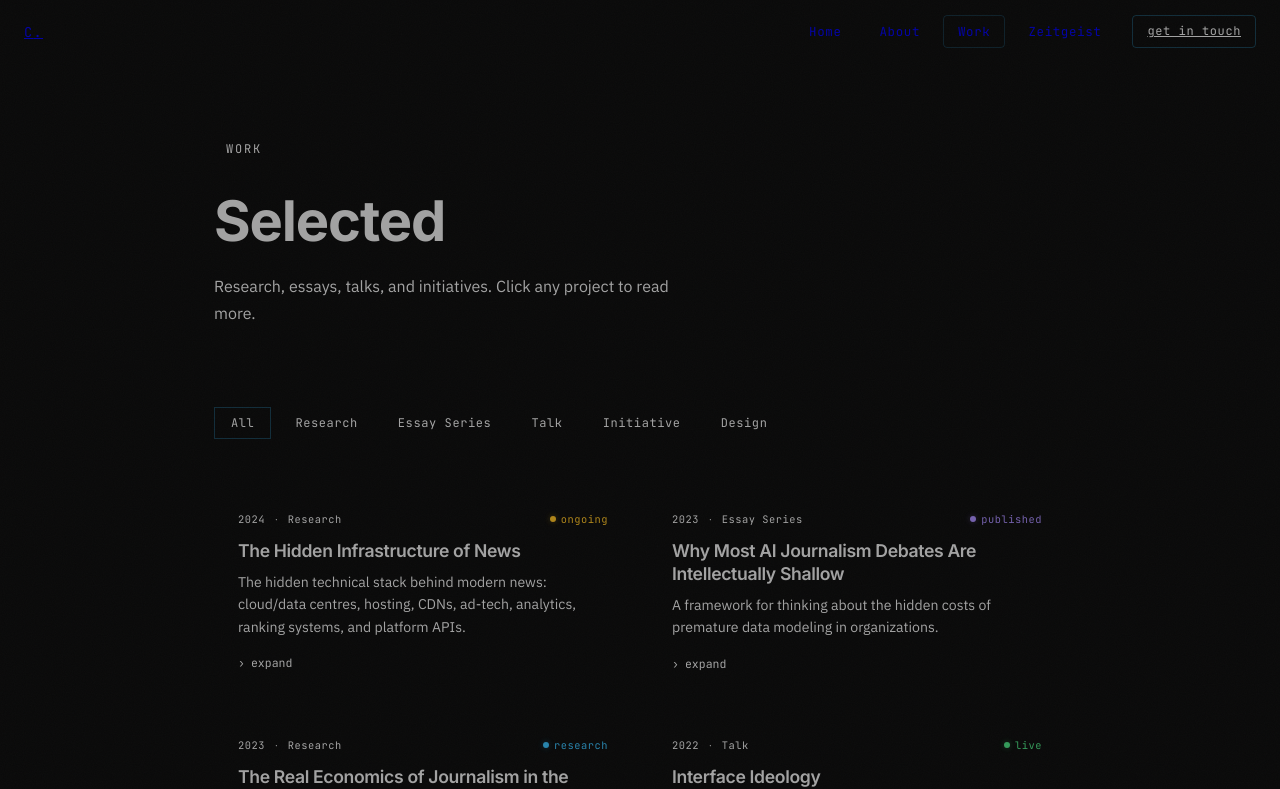
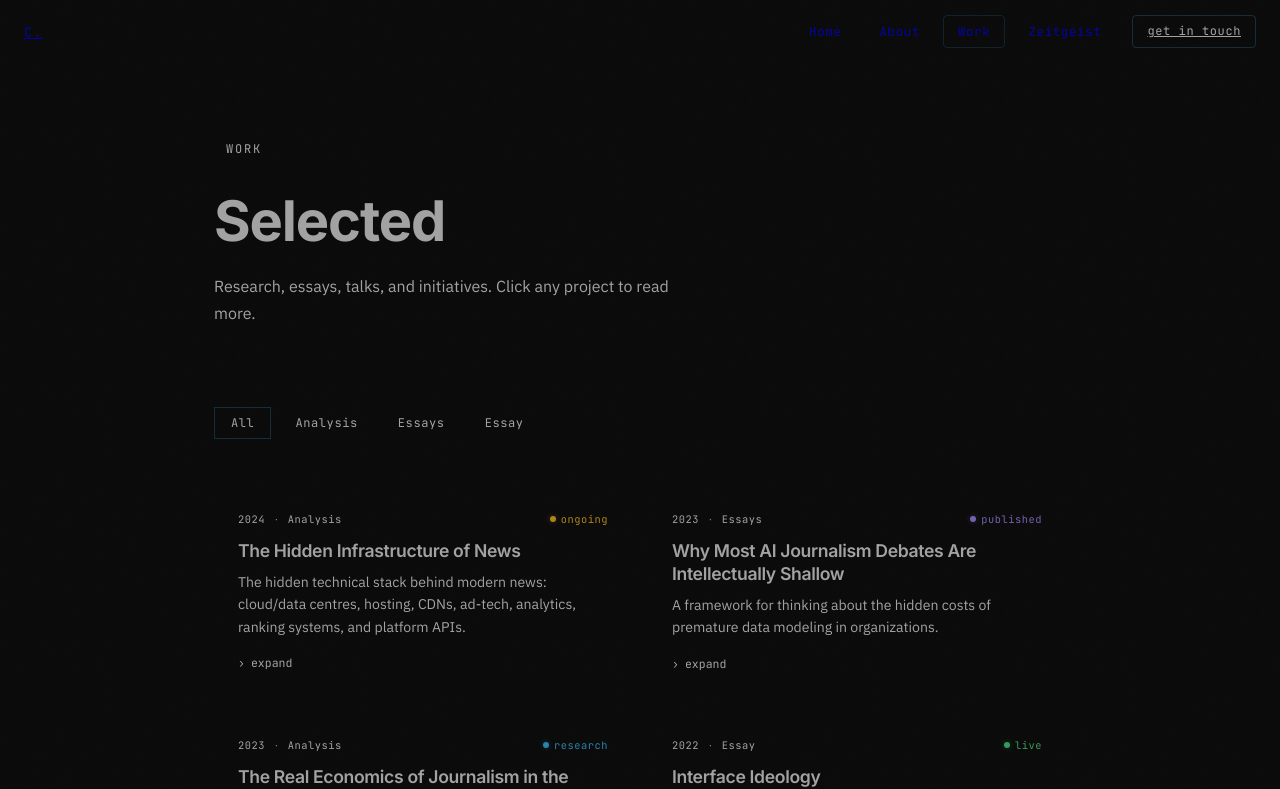
Before and after one commit to kneescars/cassiano-gobbet, a Next.js app: page /portfolio in a window 1280 px wide. Shown: the top 789 px of the page. Built offline with nearby package versions, Linux system fonts and the light colour scheme.

Commit message:
Changes at home, replacing Researcher for Analyst

```diff
--- a/app/page.tsx
+++ b/app/page.tsx
@@ -119,7 +119,7 @@ export default function HomePage() {
                 textTransform: "uppercase",
               }}
             >
-              Researcher · Writer · Systems Thinker
+             Analyst · Writer · Systems Thinker
             </span>
           </div>
 
--- a/data/portfolio.ts
+++ b/data/portfolio.ts
@@ -17,7 +17,7 @@ export const projects: Project[] = [
     id: "hidden-infra",
     title: "The Hidden Infrastructure of News",
     year: "2024",
-    category: "Research",
+    category: "Analysis",//any category placed here will show up in the menu 'All Analysis, etc'
     description: "The hidden technical stack behind modern news: cloud/data centres, hosting, CDNs, ad-tech, analytics, ranking systems, and platform APIs.",
     detail: `A systems-level analysis of the mostly invisible infrastructure that determines what news becomes visible: cloud and data-centre layers, hosting, CDNs, ad-tech, analytics, ranking systems, and platform APIs. By treating journalism as an information supply chain, it shows how chokepoints and default optimisations for latency, engagement, and monetisation reshape distribution and editorial incentives—often without any explicit decision to do so.
 
@@ -29,7 +29,7 @@ The central argument: media forms do not simply transmit culture, they constrain
     id: "ontological-debt",
     title: "Why Most AI Journalism Debates Are Intellectually Shallow",
     year: "2023",
-    category: "Essay Series",
+    category: "Essays",
     description: "A framework for thinking about the hidden costs of premature data modeling in organizations.",
     detail: `Borrowing from software engineering's concept of technical debt, ontological debt describes the accumulated cost of conceptual commitments made too early, too rigidly, or without adequate understanding of the domain being modeled.
 
@@ -41,7 +41,7 @@ Published as a five-part essay series, this work has been cited in information a
     id: "attention-commons",
     title: "The Real Economics of Journalism in the Platform Age",
     year: "2023",
-    category: "Research",
+    category: "Analysis",
     description: "Applying commons theory to the political economy of human attention.",
     detail: `Attention is finite. Digital platforms treat it as a resource to be extracted rather than a commons to be managed. This research applies Elinor Ostrom's framework for governing shared resources to the problem of collective attention — asking what institutional designs might sustain a healthy epistemic commons in the age of algorithmic recommendation.
 
@@ -53,7 +53,7 @@ The research includes both theoretical contributions and a survey of existing go
     id: "interface-ideology",
     title: "Interface Ideology",
     year: "2022",
-    category: "Talk",
+    category: "Essay",
     description: "Keynote exploring how UI conventions encode and transmit ideological assumptions.",
     detail: `Every interface is an argument. The button invites action; the notification demands attention; the feed implies infinitude. These are not innocent design choices — they are claims about how the world works, who has authority, and what human beings are for.
 
@@ -65,7 +65,7 @@ Delivered at conferences across Europe and Latin America, this talk introduces a
     id: "epistemic-infrastructure",
     title: "Disinformation Is Not the Real Problem",
     year: "2024",
-    category: "Initiative",
+    category: "Essay",
     description: "A collaborative research initiative focused on the design of knowledge systems for the AI era.",
     detail: `An interdisciplinary initiative bringing together researchers from information science, philosophy, computer science, and journalism to address the challenge of knowledge infrastructure in an era of AI-generated content and fragmented institutional authority.
 
@@ -77,7 +77,7 @@ Current projects include: a taxonomy of epistemic failure modes in digital envir
     id: "systems-atlas",
     title: "AI as a Cognitive Exoskeleton for Journalists",
     year: "2022",
-    category: "Design",
+    category: "Analysis",
     description: "An interactive visualization of interconnected global systems and their feedback relationships.",
     detail: `A web-based interactive atlas mapping the causal relationships between climate systems, economic systems, political systems, and technological systems at the global scale. Designed for use in educational contexts and policy deliberation.
 
```
